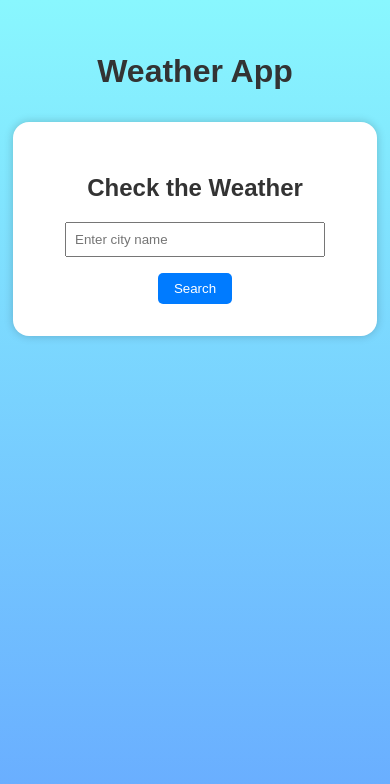
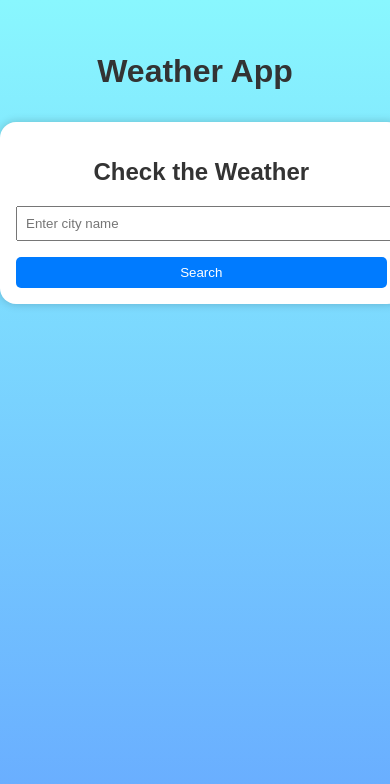
Before and after one commit to megmillybands/Weather-App-master, a React (Create React App) app: page / in a window 390 px wide. Shown: the top 784 px of the page. Built offline with nearby package versions, Linux system fonts and the light colour scheme.

Commit message:
mobile friendly

```diff
--- a/src/App.css
+++ b/src/App.css
@@ -43,3 +43,19 @@
 .error {
   color: red;
 }
+
+@media screen {
+  .weather-container {
+    width: 80%;
+    padding: 1.5rem;
+  }
+
+}@media (max-width: 600px) {
+  .weather-container {
+    width: 95%;
+    padding: 1rem;
+  }
+}.weather-container input,
+  .weather-container button {
+    width: 100%;
+  }
```
Also changed, not shown: public/%PUBLIC_URL%/manifest.json (added).
